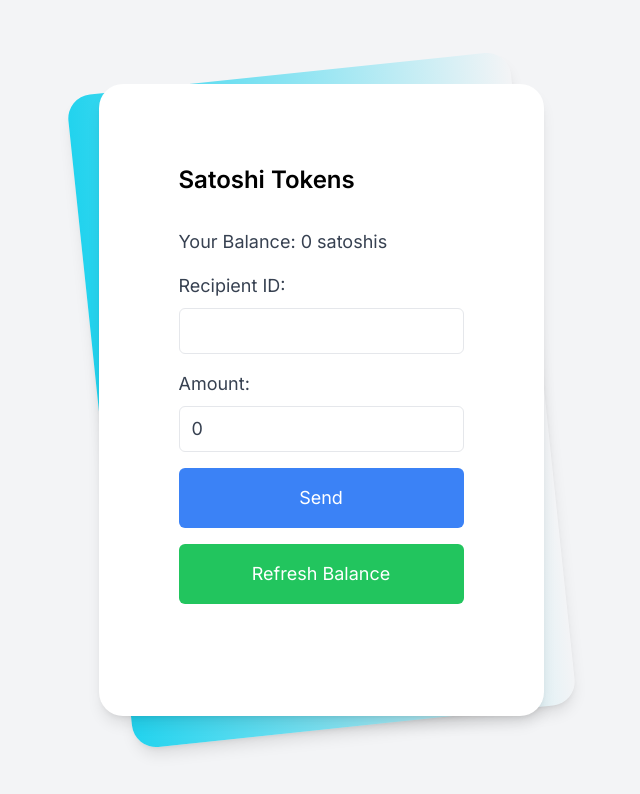
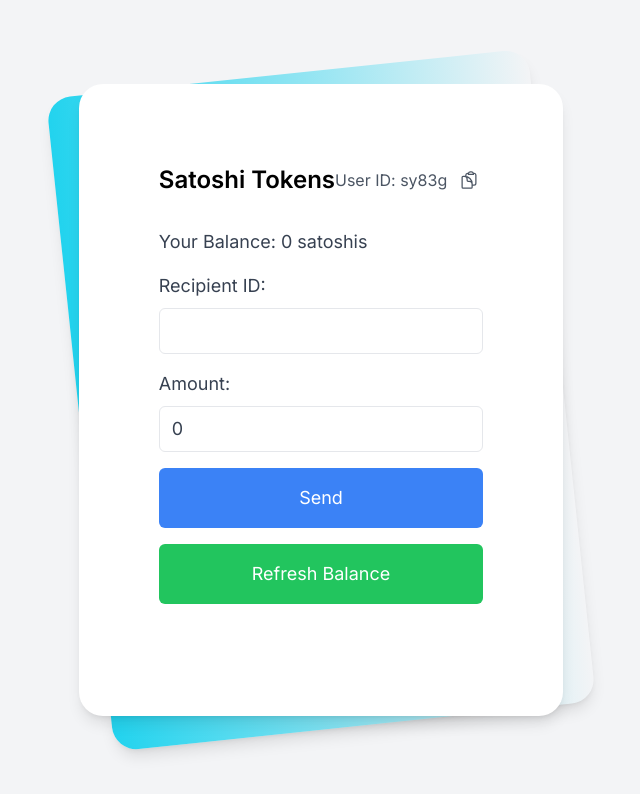
Before and after one commit to shamoons/satoshi-tokens, a Next.js app: page / in a window 1280 px wide. Shown: the top 794 px of the page, without its empty margins (319-959 px from the left). Built offline with nearby package versions, Linux system fonts and the light colour scheme; no server answers.

Commit message:
Add @heroicons/react dependency and update components in HomePage

```diff
--- a/package.json
+++ b/package.json
@@ -9,6 +9,7 @@
     "lint": "next lint"
   },
   "dependencies": {
+    "@heroicons/react": "^2.1.3",
     "next": "14.1.4",
     "pg": "^8.11.3",
     "react": "^18",
--- /dev/null
+++ b/src/app/components/BalanceDisplay.tsx
@@ -0,0 +1,5 @@
+const BalanceDisplay = ({ balance }: { balance: number }) => {
+  return <p className="mb-4">Your Balance: {balance} satoshis</p>;
+};
+
+export default BalanceDisplay;
--- /dev/null
+++ b/src/app/components/Header.tsx
@@ -0,0 +1,38 @@
+// src/app/components/Header.tsx
+import { useState, useEffect } from 'react';
+import { ClipboardDocumentIcon } from '@heroicons/react/24/outline';
+
+const Header = () => {
+  const [userId, setUserId] = useState('');
+
+  useEffect(() => {
+    generateUserId();
+  }, []);
+
+  const generateUserId = () => {
+    // Generate a unique user ID (you can replace this with your own logic)
+    const newUserId = Math.random().toString(36).substring(7);
+    setUserId(newUserId);
+  };
+
+  const copyUserId = () => {
+    navigator.clipboard.writeText(userId);
+  };
+
+  return (
+    <div className="flex items-center justify-between">
+      <h1 className="text-2xl font-semibold">Satoshi Tokens</h1>
+      <div className="flex items-center space-x-2">
+        <span className="text-gray-600">User ID: {userId}</span>
+        <button
+          onClick={copyUserId}
+          className="p-1 text-gray-600 hover:text-gray-800 focus:outline-none"
+        >
+          <ClipboardDocumentIcon className="w-5 h-5" />
+        </button>
+      </div>
+    </div>
+  );
+};
+
+export default Header;
--- /dev/null
+++ b/src/app/components/SendForm.tsx
@@ -0,0 +1,57 @@
+import React from 'react';
+
+const SendForm = ({
+  recipientId,
+  setRecipientId,
+  amount,
+  setAmount,
+  balance,
+  onSubmit,
+}: {
+  recipientId: string;
+  setRecipientId: (value: string) => void;
+  amount: number;
+  setAmount: (value: number) => void;
+  balance: number;
+  onSubmit: (e: React.FormEvent) => void;
+}) => {
+  return (
+    <form onSubmit={onSubmit}>
+      <div className="mb-4">
+        <label htmlFor="recipientId" className="block mb-2">
+          Recipient ID:
+        </label>
+        <input
+          type="text"
+          id="recipientId"
+          value={recipientId}
+          onChange={(e) => setRecipientId(e.target.value)}
+          className="w-full px-3 py-2 text-gray-700 border rounded-md focus:outline-none focus:ring-2 focus:ring-blue-600"
+          required
+        />
+      </div>
+      <div className="mb-4">
+        <label htmlFor="amount" className="block mb-2">
+          Amount:
+        </label>
+        <input
+          type="number"
+          id="amount"
+          value={amount}
+          onChange={(e) => setAmount(parseInt(e.target.value))}
+          className="w-full px-3 py-2 text-gray-700 border rounded-md focus:outline-none focus:ring-2 focus:ring-blue-600"
+          required
+        />
+      </div>
+      <button
+        type="submit"
+        className="w-full px-3 py-4 text-white bg-blue-500 rounded-md hover:bg-blue-600 focus:outline-none focus:ring-2 focus:ring-blue-600 focus:ring-opacity-50"
+        disabled={amount > balance}
+      >
+        Send
+      </button>
+    </form>
+  );
+};
+
+export default SendForm;
--- a/src/app/page.tsx
+++ b/src/app/page.tsx
@@ -2,6 +2,9 @@
 "use client"
 import { useState, useEffect } from 'react';
 import { useRouter } from 'next/navigation';
+import Header from './components/Header';
+import BalanceDisplay from './components/BalanceDisplay';
+import SendForm from './components/SendForm';
 
 const HomePage = () => {
   const [recipientId, setRecipientId] = useState('');
@@ -54,46 +57,18 @@ const HomePage = () => {
         <div className="absolute inset-0 bg-gradient-to-r from-cyan-400 to-light-blue-500 shadow-lg transform -skew-y-6 sm:skew-y-0 sm:-rotate-6 sm:rounded-3xl"></div>
         <div className="relative px-4 py-10 bg-white shadow-lg sm:rounded-3xl sm:p-20">
           <div className="max-w-md mx-auto">
-            <div>
-              <h1 className="text-2xl font-semibold">Satoshi Tokens</h1>
-            </div>
+            <Header />
             <div className="divide-y divide-gray-200">
               <div className="py-8 text-base leading-6 space-y-4 text-gray-700 sm:text-lg sm:leading-7">
-                <p className="mb-4">Your Balance: {balance} satoshis</p>
-                <form onSubmit={handleSend}>
-                  <div className="mb-4">
-                    <label htmlFor="recipientId" className="block mb-2">
-                      Recipient ID:
-                    </label>
-                    <input
-                      type="text"
-                      id="recipientId"
-                      value={recipientId}
-                      onChange={(e) => setRecipientId(e.target.value)}
-                      className="w-full px-3 py-2 text-gray-700 border rounded-md focus:outline-none focus:ring-2 focus:ring-blue-600"
-                      required
-                    />
-                  </div>
-                  <div className="mb-4">
-                    <label htmlFor="amount" className="block mb-2">
-                      Amount:
-                    </label>
-                    <input
-                      type="number"
-                      id="amount"
-                      value={amount}
-                      onChange={(e) => setAmount(parseInt(e.target.value))}
-                      className="w-full px-3 py-2 text-gray-700 border rounded-md focus:outline-none focus:ring-2 focus:ring-blue-600"
-                      required
-                    />
-                  </div>
-                  <button
-                    type="submit"
-                    className="w-full px-3 py-4 text-white bg-blue-500 rounded-md hover:bg-blue-600 focus:outline-none focus:ring-2 focus:ring-blue-600 focus:ring-opacity-50"
-                  >
-                    Send
-                  </button>
-                </form>
+                <BalanceDisplay balance={balance} />
+                <SendForm
+                  recipientId={recipientId}
+                  setRecipientId={setRecipientId}
+                  amount={amount}
+                  setAmount={setAmount}
+                  balance={balance}
+                  onSubmit={handleSend}
+                />
                 <button
                   onClick={fetchBalance}
                   className="w-full px-3 py-4 mt-4 text-white bg-green-500 rounded-md hover:bg-green-600 focus:outline-none focus:ring-2 focus:ring-green-600 focus:ring-opacity-50"
```
Also changed, not shown: 1 other file (tests, documents, lock files or other folders).
